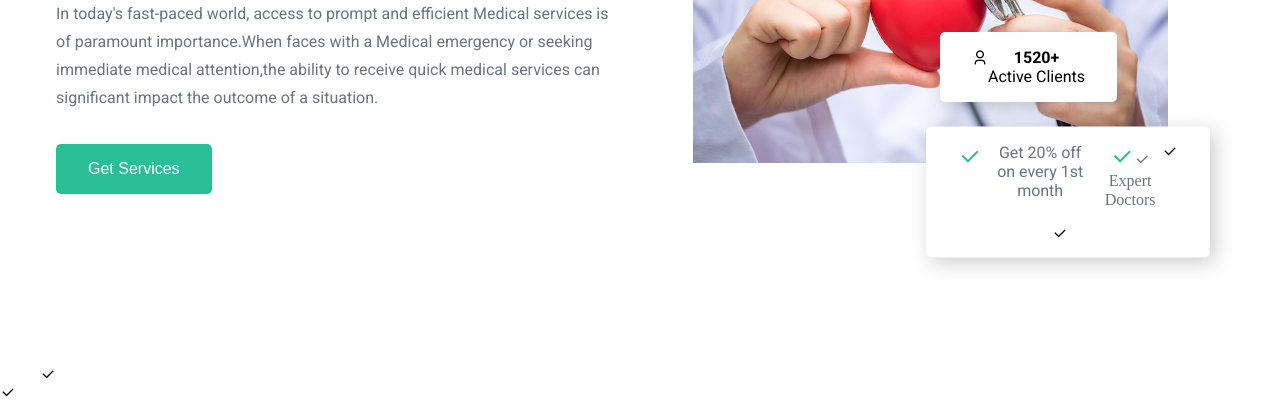
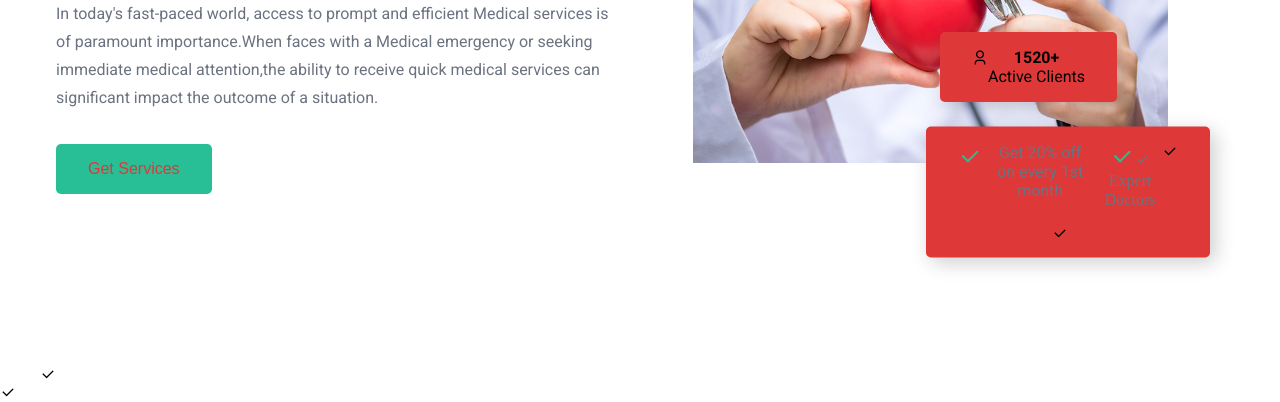
Before and after one commit to aarush787/heart-rate, a plain HTML site: page index.html in a window 1280 px wide. Shown: the part 417-819 px from the top of the page. Drawn offline with nearby package versions, Linux system fonts and the light colour scheme.

Commit message:
Update style.css

```diff
--- a/style.css
+++ b/style.css
@@ -5,7 +5,7 @@
     --primary-color-ddark:#209677;
     --text-dark:#111827;
     --text-light:#6b7280;
-    --white:#ffffff;
+    --white:#df3838;
 }
 
 *{
```
